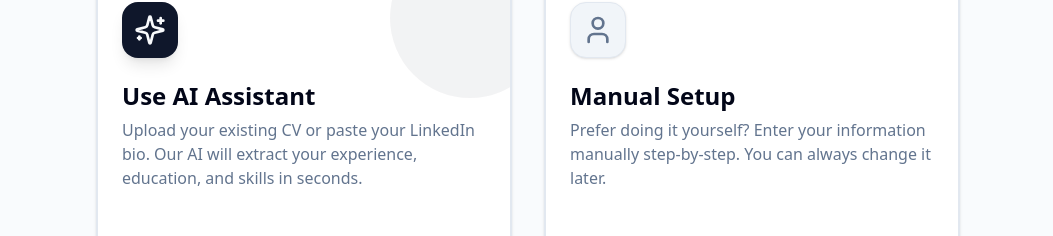
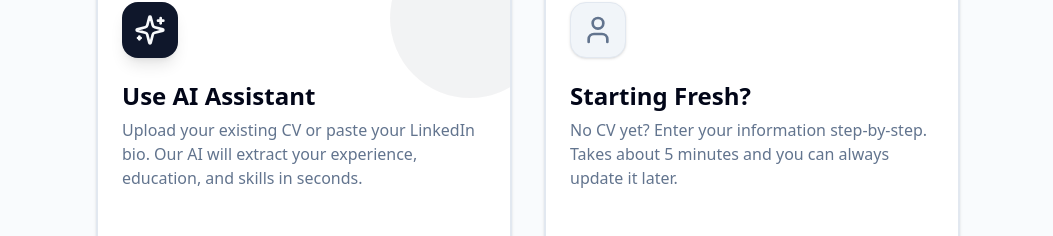
Before and after one commit to wihlarkop/applykit, a SvelteKit app in the folder frontend/: page /onboarding in a window 1280 px wide. Shown: the part 374-610 px from the top of the page, without its empty margins (112-1165 px from the left). Built offline with nearby package versions, Linux system fonts and the light colour scheme; no server answers.

Commit message:
copy: clarify manual setup card for users with no existing CV

```diff
--- a/frontend/src/routes/onboarding/+page.svelte
+++ b/frontend/src/routes/onboarding/+page.svelte
@@ -72,8 +72,8 @@
             <div class="w-14 h-14 bg-muted text-muted-foreground rounded-2xl flex items-center justify-center mb-4 border shadow-sm group-hover:bg-primary/10 group-hover:text-primary transition-colors">
               <User class="w-8 h-8" />
             </div>
-            <CardTitle class="text-2xl">Manual Setup</CardTitle>
-            <CardDescription class="text-base">Prefer doing it yourself? Enter your information manually step-by-step. You can always change it later.</CardDescription>
+            <CardTitle class="text-2xl">Starting Fresh?</CardTitle>
+            <CardDescription class="text-base">No CV yet? Enter your information step-by-step. Takes about 5 minutes and you can always update it later.</CardDescription>
           </CardHeader>
           <CardContent>
             <Button onclick={startManual} variant="outline" class="w-full h-12 text-lg rounded-xl">
```
